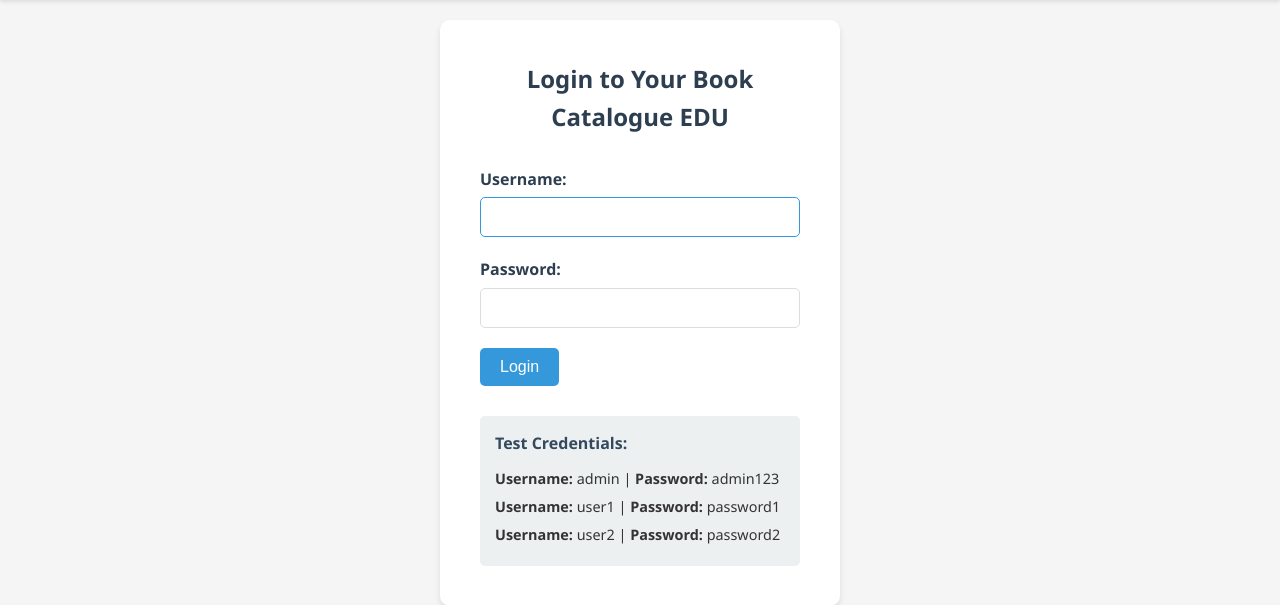
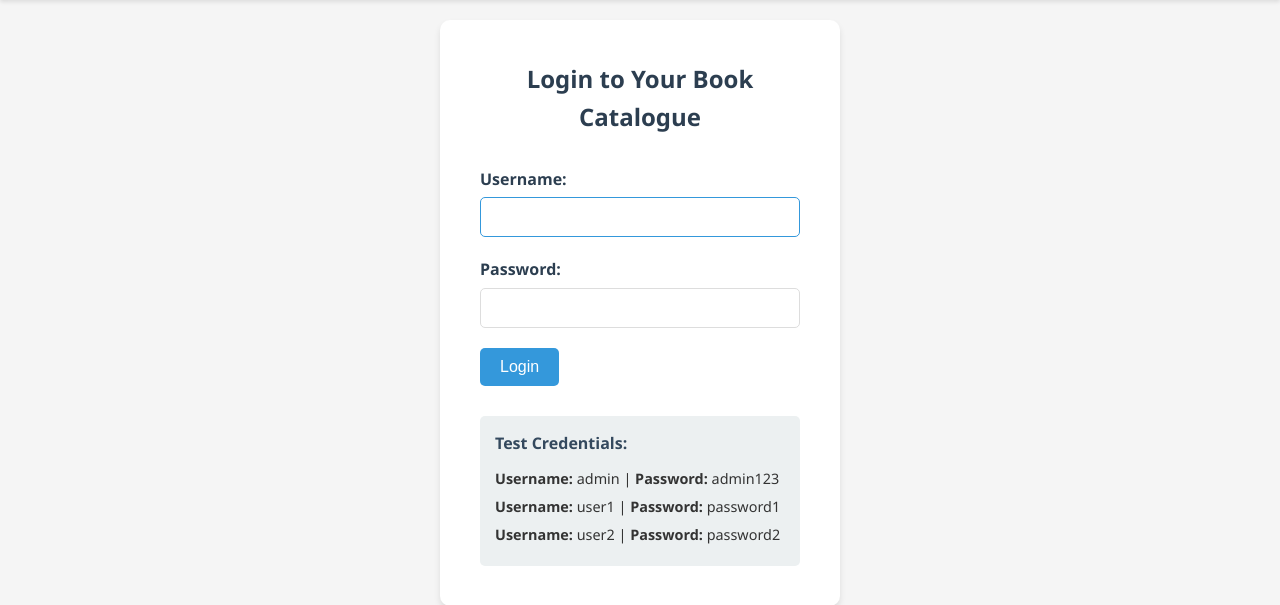
Before and after one commit to deranie/book-catalogue, a Python web app: template templates/login.html in a window 1280 px wide. Shown: the part 136-741 px from the top of the page. Run offline with Jinja, Linux system fonts and the light colour scheme; the template is opened without the code that fills it, so the values that code supplies are empty.

Commit message:
Update login page heading text

```diff
--- a/templates/login.html
+++ b/templates/login.html
@@ -13,7 +13,7 @@
             <a href="{{ url_for('index') }}" class="btn btn-primary">Go to Catalogue</a>
             <a href="{{ url_for('logout') }}" class="btn btn-secondary">Logout</a>
         {% else %}
-            <h2>Login to Your Book Catalogue EDU</h2>
+            <h2>Login to Your Book Catalogue </h2>
 
             <form method="POST" action="{{ url_for('login') }}">
                 <div class="form-group">
```
